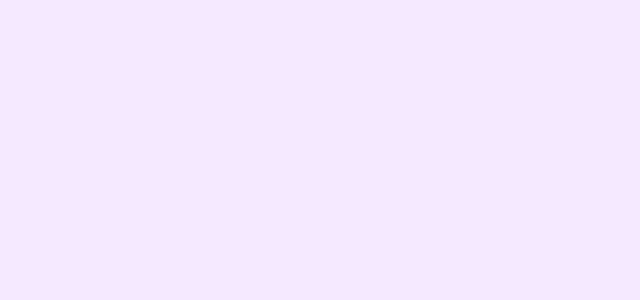
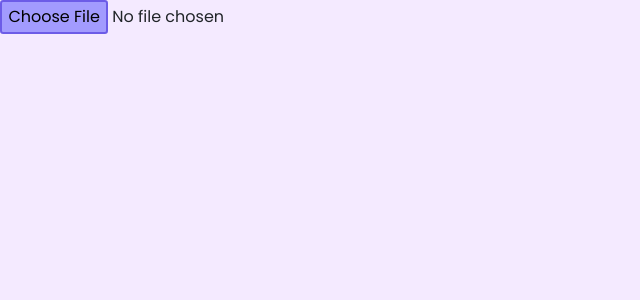
Before and after one commit to Periyakaruppan140202/cfg-hackathon, a React (Create React App) app in the folder frontend/: page /excel in a window 1280 px wide. Before the commit this address had no page. Shown: the top 300 px of the page, without its empty margins (0-640 px from the left). Built offline with nearby package versions, Linux system fonts and the light colour scheme.

Commit message:
Excel Route added

```diff
--- a/frontend/src/App.js
+++ b/frontend/src/App.js
@@ -3,13 +3,14 @@ import "./App.css";
 import { BrowserRouter, Routes, Route } from "react-router-dom";
 import Login from "./pages/Login/Login";
 import Home from "./pages/Home/Home";
-
+import Excel from "./pages/Excel/Excel";
 function App() {
   return (
     <BrowserRouter>
       <Routes>
         <Route path="/" element={<Home />} />
         <Route path="/login" element={<Login />} />
+        <Route path= "/excel" element= {<Excel/>} />
       </Routes>
     </BrowserRouter>
   );
--- /dev/null
+++ b/frontend/src/pages/Excel/Excel.css
@@ -0,0 +1,13 @@
+
+.input[type=file]::file-selector-button {
+    border: 2px solid #6c5ce7;
+    padding: .2em .4em;
+    border-radius: .2em;
+    background-color: #a29bfe;
+    transition: 1s;
+  }
+
+  .input[type=file]::file-selector-button:hover {
+    background-color: #81ecec;
+    border: 2px solid #00cec9;
+  }
--- /dev/null
+++ b/frontend/src/pages/Excel/Excel.js
@@ -0,0 +1,32 @@
+import React from "react";
+
+import './Excel.css'
+
+
+
+const Excel = () => {
+        const onChange = (e) => {
+            let formData = new FormData();
+            try {
+              formData.append('excelInput',e.target.files[0]);
+            //console.log("10",e.FormData);
+
+
+              console.log(formData.get("excelInput"))
+            }
+            catch (err) {
+              console.log("No file recieved");
+            }
+
+          };
+          return (
+            <>
+              <input className="input" type="file" onChange={onChange} />
+            </>
+          );
+    };
+
+
+
+
+export default Excel;
```
